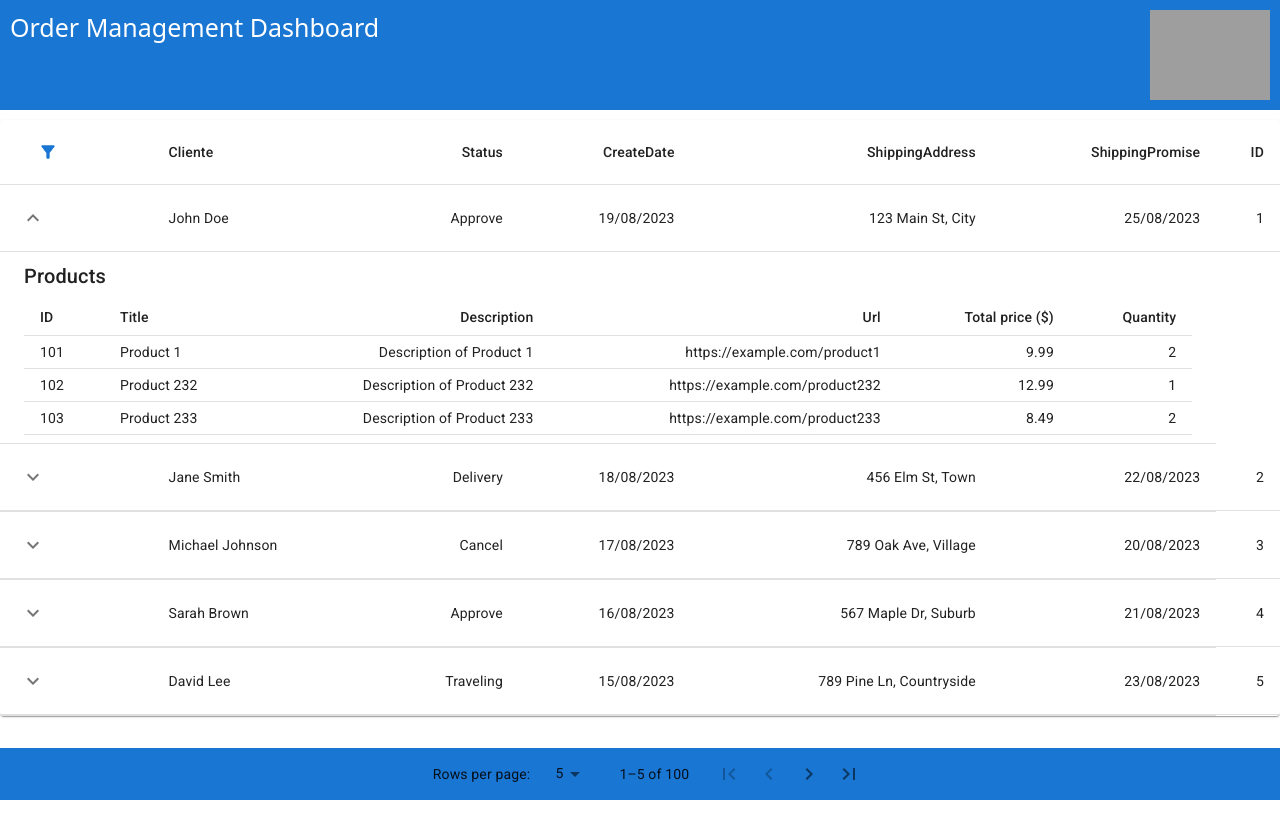
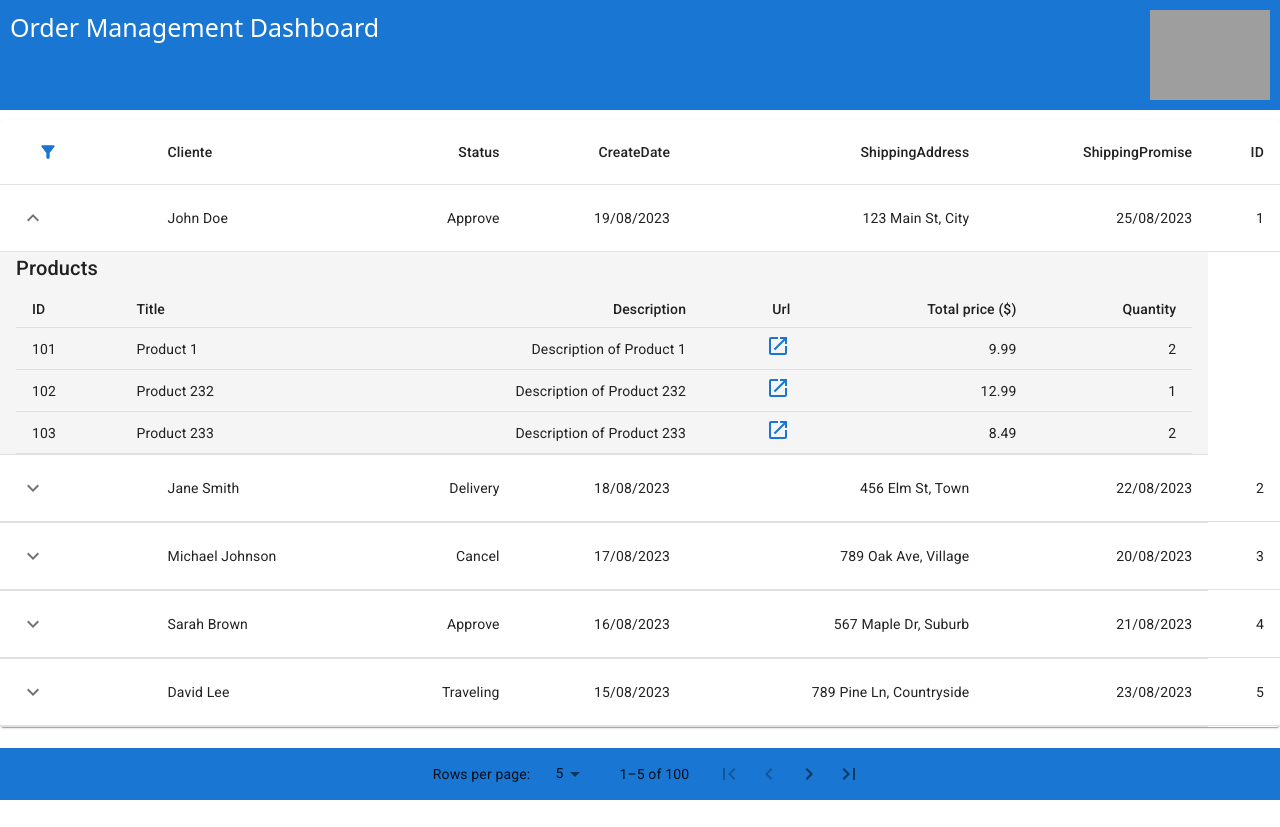
Before and after one commit to MNATorres/order-management-dashboard, a React (Vite) app: page / in a window 1280 px wide. Both pictures are taken after a click on the button 33 px from the left and 218 px from the top of the page. Built offline with nearby package versions, Linux system fonts and the light colour scheme; grey boxes are pictures that could not be loaded.

Commit message:
Add styles in OrderList, table

```diff
--- a/src/components/OrderList/OrderFilter.tsx
+++ b/src/components/OrderList/OrderFilter.tsx
@@ -73,7 +73,7 @@ export default function OrderFilter({ onFilter }: OrderFilterProps) {
           <TravelingFilterCalendar />
         </MenuItem>
         <MenuItem onClick={() => handleStatusClick("DeliverSoon")}>
-          Deliver in 48 hours
+        Expires in 48 hours
         </MenuItem>
       </Menu>
     </div>
--- a/src/components/OrderList/Row.tsx
+++ b/src/components/OrderList/Row.tsx
@@ -7,12 +7,14 @@ import KeyboardArrowUpIcon from "@mui/icons-material/KeyboardArrowUp";
 import Typography from "@mui/material/Typography";
 import { MockedOrder } from "../../services/api";
 import {
+  Link,
   Table,
   TableBody,
   TableCell,
   TableHead,
   TableRow,
 } from "@mui/material";
+import LaunchIcon from "@mui/icons-material/Launch";
 
 export default function Row(props: { row: MockedOrder }) {
   const { row } = props;
@@ -39,10 +41,10 @@ export default function Row(props: { row: MockedOrder }) {
         <TableCell align="right">{row.shippingPromise}</TableCell>
         <TableCell align="right">{row.id}</TableCell>
       </TableRow>
-      <TableRow>
+      <TableRow sx={{ backgroundColor: "#f5f5f5" }}>
         <TableCell style={{ paddingBottom: 0, paddingTop: 0 }} colSpan={6}>
           <Collapse in={open} timeout="auto" unmountOnExit>
-            <Box sx={{ margin: 1 }}>
+            <Box>
               <Typography variant="h6" gutterBottom component="div">
                 Products
               </Typography>
@@ -67,7 +69,11 @@ export default function Row(props: { row: MockedOrder }) {
                       <TableCell align="right">
                         {productRow.description}
                       </TableCell>
-                      <TableCell align="right">{productRow.url}</TableCell>
+                      <TableCell align="right">
+                        <Link href={productRow.url} underline="hover">
+                          <LaunchIcon />
+                        </Link>
+                      </TableCell>
                       <TableCell align="right">{productRow.price}</TableCell>
                       <TableCell align="right">{productRow.quantity}</TableCell>
                     </TableRow>
--- a/src/hooks/useFilterOrders.ts
+++ b/src/hooks/useFilterOrders.ts
@@ -36,7 +36,6 @@ export function useFilteredOrders() {
         isTravelingAndInDateRange(order, startDate, endDate)
       );
     }
-    console.log(filtered);
     setFilteredOrders(filtered);
   };
 
@@ -47,6 +46,8 @@ export function useFilteredOrders() {
       const deliveryDate = new Date(year, month - 1, day);
       const timeDifference = deliveryDate.getTime() - currentDate.getTime();
       const daysDifference = Math.ceil(timeDifference / (1000 * 3600 * 24));
+      console.log('daysDifference',daysDifference)
+
       return daysDifference <= 2;
     }
     return false;
```
